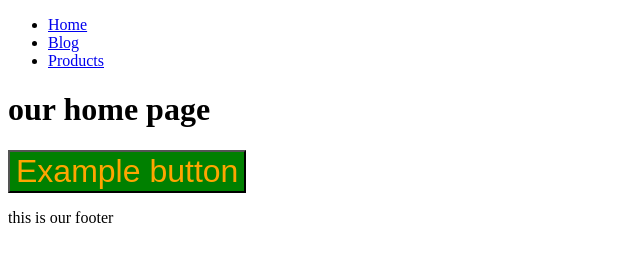
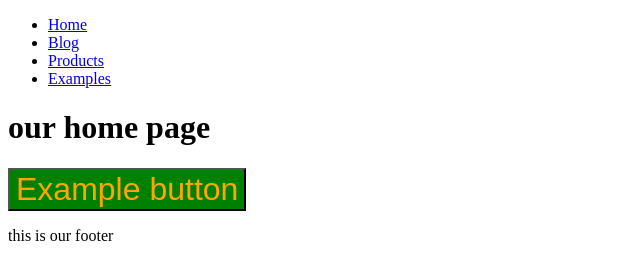
Before and after one commit to JGabrielPS/Practica-Gatsby, a Gatsby site: page / in a window 1280 px wide. Shown: the whole page, without its empty margins (0-640 px from the left). Built offline with nearby package versions, Linux system fonts and the light colour scheme; Gatsby itself is replaced by a stand-in of ours.

Commit message:
new: add examples page

```diff
--- a/src/components/Navbar.js
+++ b/src/components/Navbar.js
@@ -14,6 +14,9 @@ const Navbar = () => {
         <li>
           <Link to="/products">Products</Link>
         </li>
+        <li>
+          <Link to="/examples">Examples</Link>
+        </li>
       </ul>
     </nav>
   )
```
